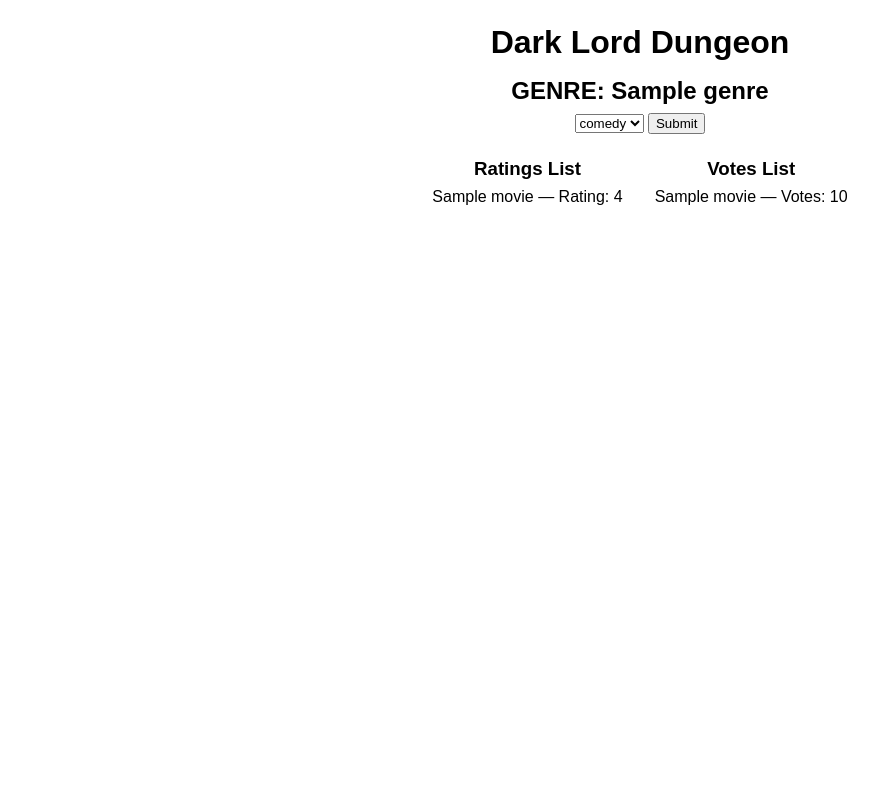
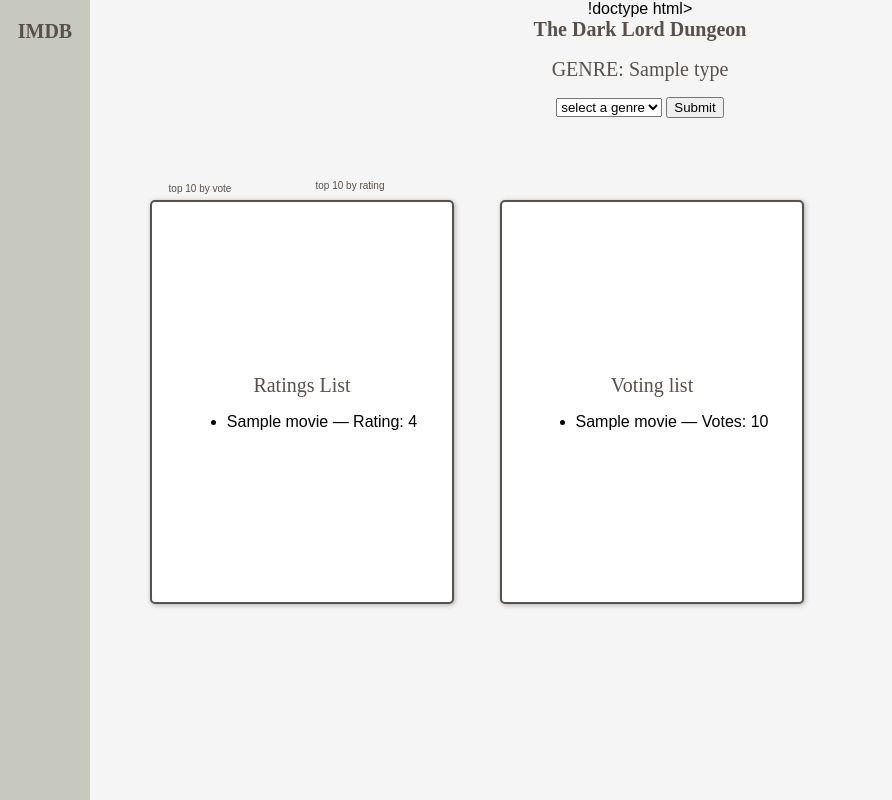
Before and after one commit to ECE3824-Spring2025/imdb-the-dark-lords, a Flask app: template templates/index.html in a window 1280 px wide. Shown: the whole page, without its empty margins (0-892 px from the left). Run offline with Flask 3, Linux system fonts and the light colour scheme; the template is opened without the code that fills it: most values are stand-ins (such as "Sample title", 1, 10 or a date in 2020).

Commit message:
frontend edited, credit to Jouri

```diff
--- a/static/styles.css
+++ b/static/styles.css
@@ -1,6 +1,6 @@
 @font-face {
     font-family: 'outfit';
-    src: url('static/outfit/Outfit-ExtraBold.ttf');
+    src: 'C:\Users\Rayne\Desktop\myproject\imdb-the-dark-lords\static\outfit\Outfit-ExtraBold.ttf';
 }
 
 body {
@@ -84,8 +84,8 @@ form {
 
 
 .square1 {
-    height: 100px;
-    width: 100px;
+    height: 400px;
+    width: 300px;
     background-color: white;
     position: absolute;
     left: 150px;
@@ -100,11 +100,11 @@ form {
 }
 
 .square2 {
-    height: 100px;
-    width: 100px;
+    height: 400px;
+    width: 300px;
     background-color: white;
     position: absolute;
-    left: 300px;
+    left: 500px;
     top: 200px;
     border: 2px solid #58504A;
     border-radius: 5px;
--- a/templates/index.html
+++ b/templates/index.html
@@ -1,85 +1,62 @@
-<!doctype html>
+!doctype html>
 <html>
 
+<!--Website Title-->
+
 <head>
-    <title>Dark Lord Dungeon</title>
-    <style>
-        /* 1) Center everything in the body */
-        body {
-            display: flex;
-            flex-direction: column;
-            align-items: center;
-            /* center horizontally */
-            justify-content: flex-start;
-            margin: 0;
-            padding: 1rem;
-            font-family: sans-serif;
-            /* optional nicer font */
-            text-align: center;
-            /* text will be centered */
-        }
-
-        h1,
-        h2,
-        h3 {
-            margin: 0.5rem 0;
-        }
-
-        /* 2) Two-column container for the lists */
-        .lists-container {
-            display: flex;
-            gap: 2rem;
-            justify-content: center;
-            margin-top: 1rem;
-        }
-
-        /* 3) Remove default bullets and extra spacing from <ul> */
-        ul {
-            list-style-type: none;
-            padding: 0;
-            margin: 0;
-        }
-
-        /* 4) Optional: center text in the lists themselves (if desired) */
-        /*
-      .lists-container li {
-        text-align: center;
-      }
-    */
-    </style>
+    <link rel="stylesheet" href="{{ url_for('static', filename='styles.css') }}">
+    <title> IMDB Dark Lord Dungeon </title>
 </head>
 
 <body>
-    <h1>Dark Lord Dungeon</h1>
+    <div class="banner">
+        <h1> IMDB </h1> <!--header text-->
 
-    <h2>GENRE: {{ genre if genre else "None selected" }}</h2>
+    </div>
 
-    <!-- Genre selection form -->
+    <!--Text-->
+    <h1> The Dark Lord Dungeon </h1> <!--header text-->
+    <h2> GENRE: {{ type }} </h2> <!--subheader text-->
+
+    <!--FORM FOR DROPDOWN-->
     <form method="GET" action="#">
         <select name="genre" id="genre">
-            <option value="comedy" {% if genre=='comedy' %}selected{% endif %}>comedy</option>
-            <option value="drama" {% if genre=='drama' %}selected{% endif %}>drama</option>
-            <option value="action" {% if genre=='action' %}selected{% endif %}>action</option>
+            <option value="none" selected hidden disabled>select a genre</option>
+            <option value="comedy"> comedy </option>
+            <option value="drama"> drama </option>
+            <option value="action"> action </option>
         </select>
-        <input type="submit" value="Submit">
+        <input type="submit">
     </form>
 
-    <!-- If we have rating or likes data, display them in side-by-side divs -->
-    {% if rating_data or likes_data %}
-    <div class="lists-container">
-        {% if rating_data %}
-        <div>
-            <h3>Ratings List</h3>
-            <ul>
-                {% for movie in rating_data %}
-                <li>{{ movie.name }} — Rating: {{ movie.rating }}</li>
-                {% endfor %}
-            </ul>
+    <h3> top 10 by rating </h3> <!-- text-->
+    <h4> top 10 by vote </h4> <!-- text-->
+
+    <!-- square 1-->
+    <div class="square1">
+        {% if rating_data or likes_data %}
+        <div class="lists-container">
+            {% if rating_data %}
+            <div>
+                <h2>Ratings List</h2>
+                <ul>
+                    {% for movie in rating_data %}
+                    <li>{{ movie.name }} — Rating: {{ movie.rating }}</li>
+                    {% endfor %}
+                </ul>
+            </div>
+            {% endif %}
         </div>
+        {% else %}
+        <p>No genre selected or no data to display.</p>
         {% endif %}
+    </div>
+
+    <!-- square 2-->
+    <div class="square2">
         {% if likes_data %}
         <div>
-            <h3>Votes List</h3>
+            <h2>Voting list</h2>
             <ul>
                 {% for movie in likes_data %}
                 <li>{{ movie.name }} — Votes: {{ movie.votes }}</li>
@@ -87,10 +64,11 @@
             </ul>
         </div>
         {% endif %}
+
     </div>
-    {% else %}
-    <p>No genre selected or no data to display.</p>
-    {% endif %}
+
+
+
 </body>
 
 </html>
```
